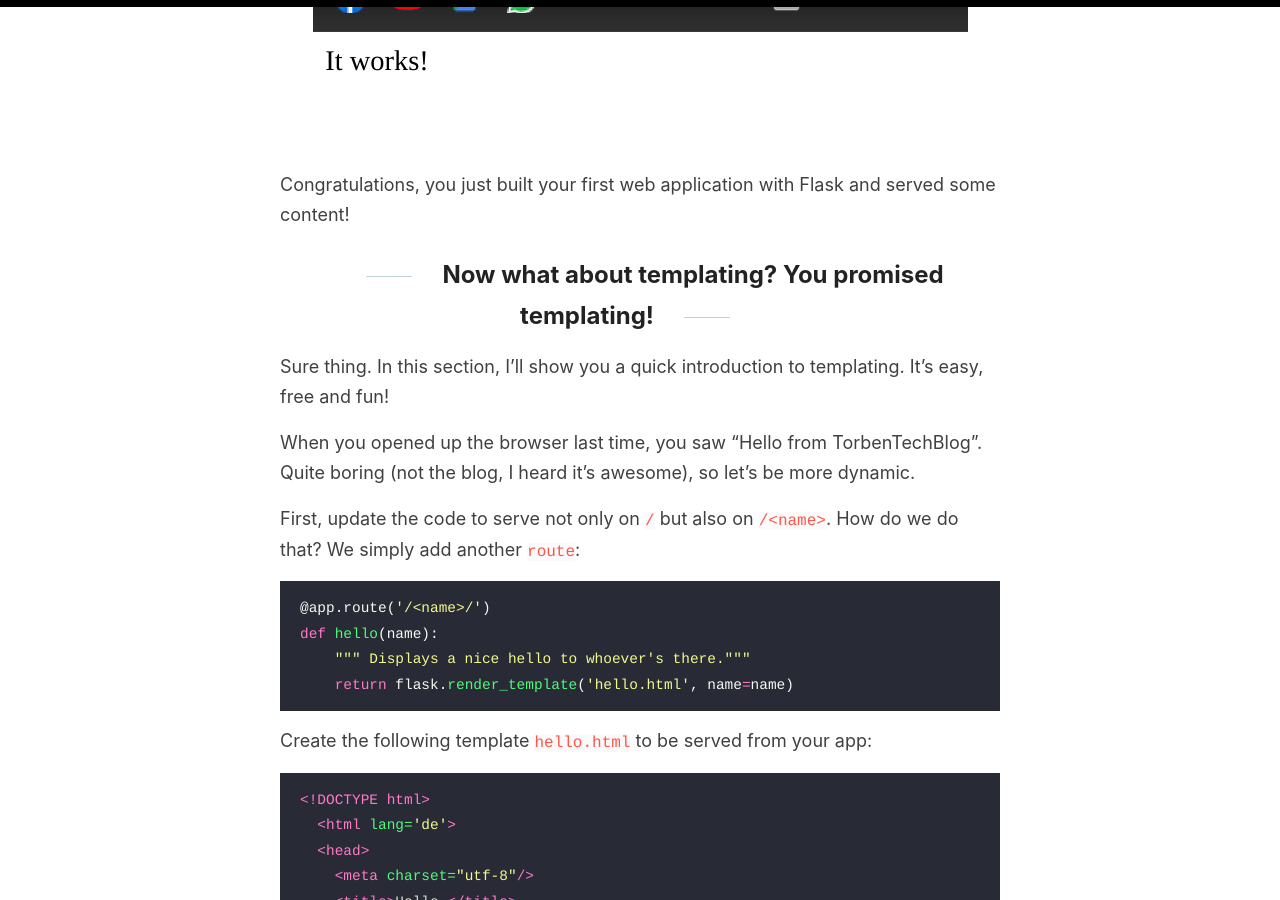
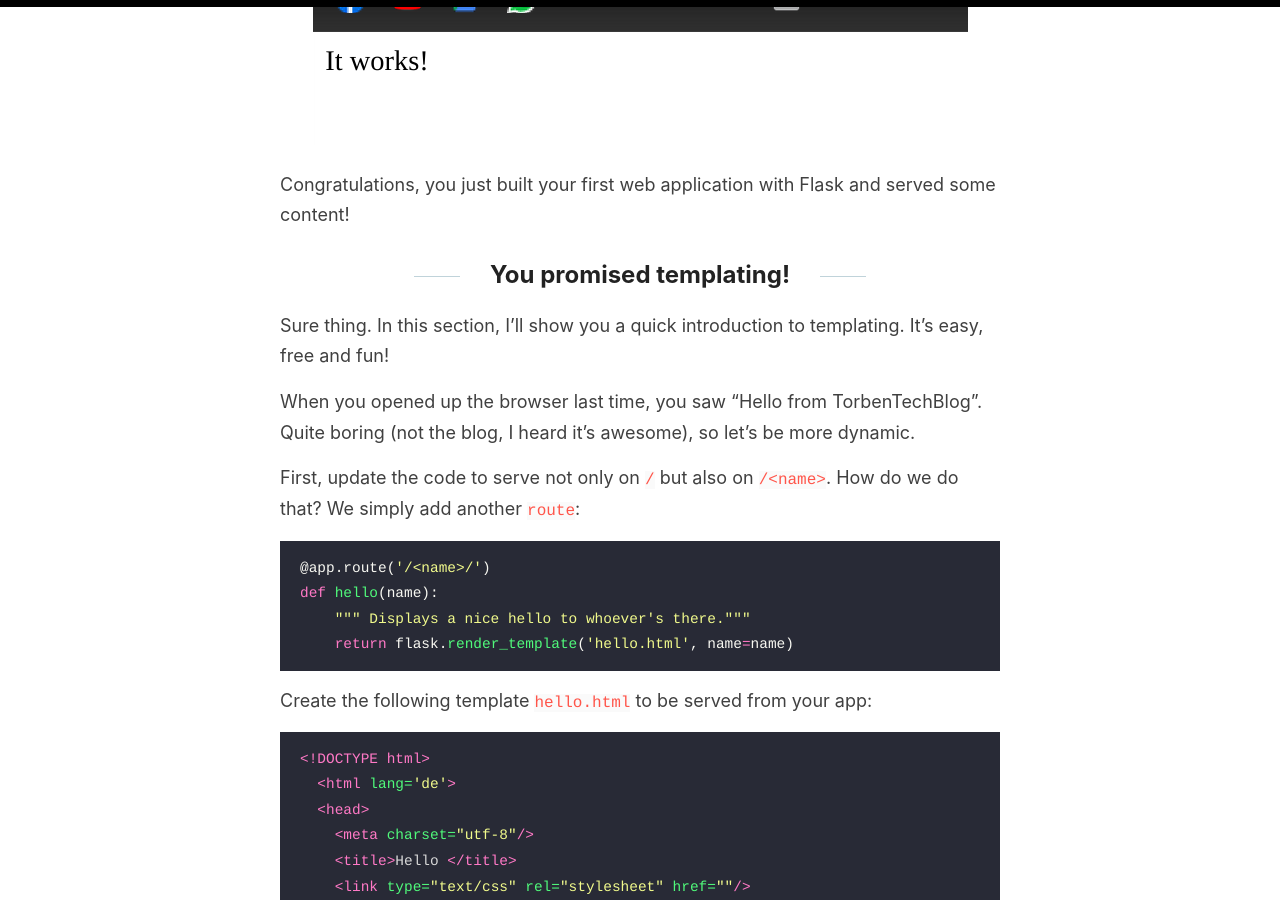
Before and after one commit to torbendury/torbendury.github.io, a Jekyll site: the page built from _posts/2021-11-26-rapid-web-development-with-python-flask.md, in a window 1280 px wide and 900 px high, scrolled down 3458 px. Built offline with Jekyll 4.4.1, drawn with Linux system fonts in a browser that asks for light colours.

Commit message:
upd: shorten section title

```diff
--- a/_posts/2021-11-26-rapid-web-development-with-python-flask.md
+++ b/_posts/2021-11-26-rapid-web-development-with-python-flask.md
@@ -100,7 +100,7 @@ This is going to start your local webserver. Try to access it under [http://loca
 
 Congratulations, you just built your first web application with Flask and served some content!
 
-## Now what about templating? You promised templating!
+## You promised templating!
 
 Sure thing. In this section, I'll show you a quick introduction to templating. It's easy, free and fun!
 
```
